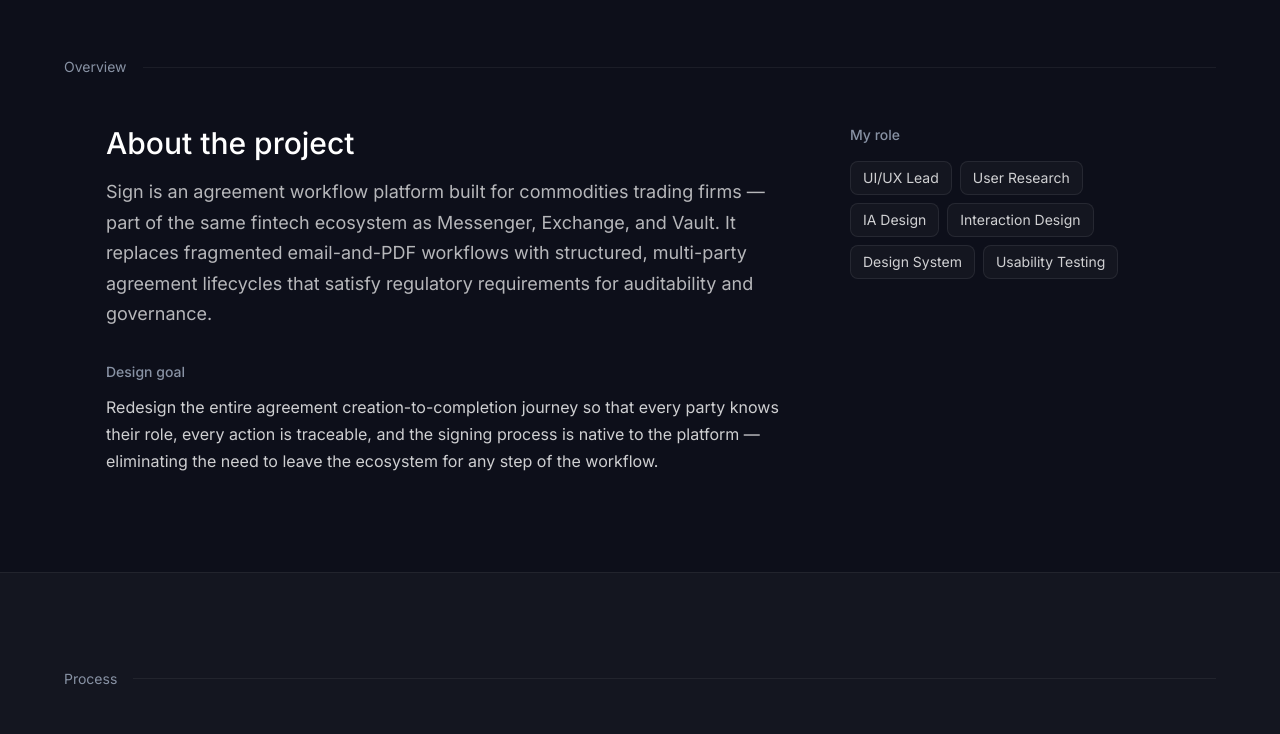
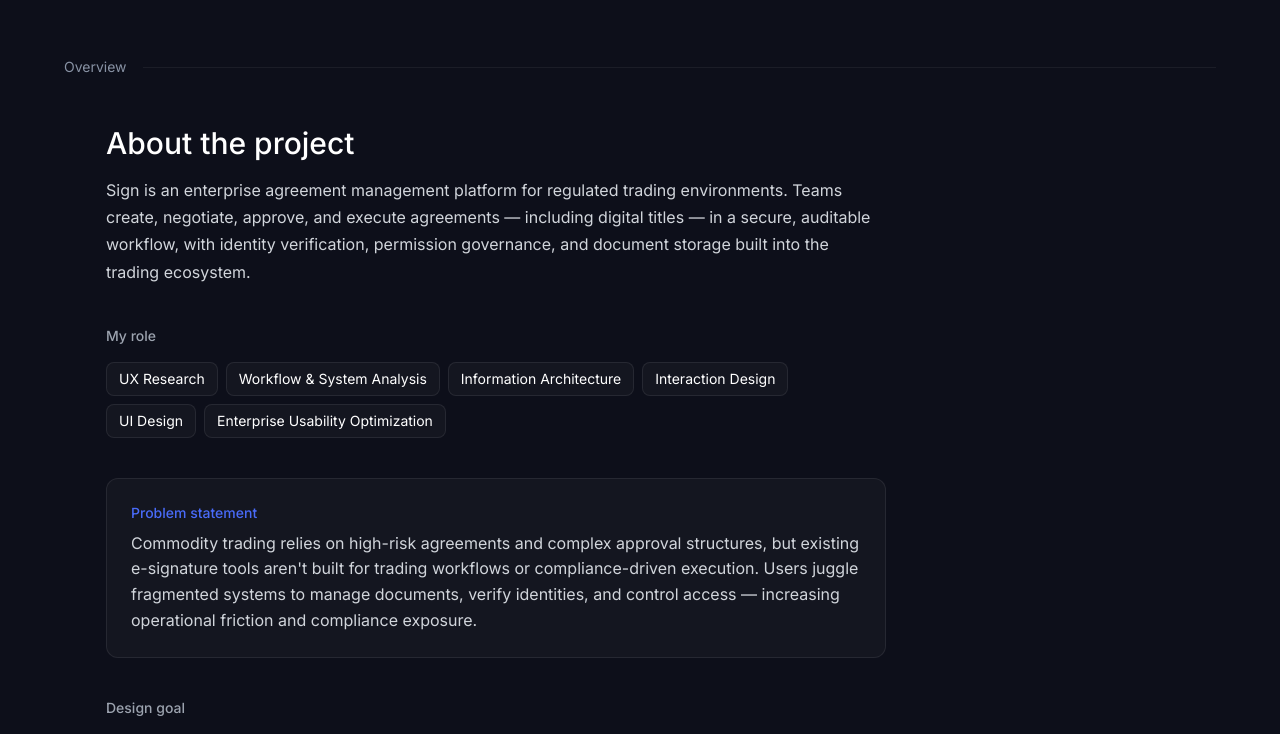
Before and after one commit to AlonaRyzhenko/alyona-portfolio, a Next.js app: page /work/sign in a window 1280 px wide. Shown: the part 840-1574 px from the top of the page. Built offline with nearby package versions, Linux system fonts and the light colour scheme.

Commit message:
Sign: rebuild Overview to vertical layout, mirror Messenger

```diff
--- a/app/work/sign/SignCaseStudy.tsx
+++ b/app/work/sign/SignCaseStudy.tsx
@@ -97,12 +97,12 @@ const impacts = [
 ];
 
 const responsibilities = [
-  "UI/UX Lead",
-  "User Research",
-  "IA Design",
+  "UX Research",
+  "Workflow & System Analysis",
+  "Information Architecture",
   "Interaction Design",
-  "Design System",
-  "Usability Testing",
+  "UI Design",
+  "Enterprise Usability Optimization",
 ];
 
 export default function SignCaseStudy() {
@@ -177,58 +177,62 @@ export default function SignCaseStudy() {
             initial="hidden"
             whileInView="show"
             viewport={{ once: true, margin: "-80px" }}
-            className="max-w-[1068px] grid lg:grid-cols-3 gap-12 ml-0 lg:ml-[max(0px,calc((100%-1068px)/2))]"
+            className="max-w-[1068px] flex flex-col gap-10 ml-0 lg:ml-[max(0px,calc((100%-1068px)/2))]"
           >
-            <div className="lg:col-span-2 flex flex-col gap-8">
+            {/* About the project */}
             <motion.div variants={stagger}>
               <motion.h2 variants={fadeUp} className="text-3xl font-medium mb-4">
                 About the project
               </motion.h2>
-                <motion.p variants={fadeUp} className="text-white/70 text-lg leading-[1.7]">
-                  Sign is an agreement workflow platform built for commodities
-                  trading firms — part of the same fintech ecosystem as
-                  Messenger, Exchange, and Vault. It replaces fragmented
-                  email-and-PDF workflows with structured, multi-party agreement
-                  lifecycles that satisfy regulatory requirements for auditability
-                  and governance.
+              <motion.p variants={fadeUp} className="text-[#D1D5DB] text-base leading-[1.7] max-w-[780px]">
+                Sign is an enterprise agreement management platform for regulated trading environments. Teams create, negotiate, approve, and execute agreements — including digital titles — in a secure, auditable workflow, with identity verification, permission governance, and document storage built into the trading ecosystem.
               </motion.p>
             </motion.div>
+
+            {/* My role */}
             <motion.div variants={stagger}>
               <motion.h3
                 variants={fadeUp}
-                  className="text-[#8892a4] text-sm font-medium mb-3"
-                >
-                  Design goal
-                </motion.h3>
-                <motion.p variants={fadeUp} className="text-white/80 text-base leading-[1.7]">
-                  Redesign the entire agreement creation-to-completion journey
-                  so that every party knows their role, every action is
-                  traceable, and the signing process is native to the platform —
-                  eliminating the need to leave the ecosystem for any step of
-                  the workflow.
-                </motion.p>
-              </motion.div>
-            </div>
-
-            <div>
-              <motion.h3
-                variants={fadeUp}
-                className="text-[#8892a4] text-sm font-medium mb-4"
+                className="text-[#9CA3AF] text-sm font-medium mb-4"
               >
                 My role
               </motion.h3>
-              <motion.div variants={stagger} className="flex flex-wrap gap-2">
+              <motion.div variants={stagger} className="flex flex-wrap gap-2 max-w-[720px]">
                 {responsibilities.map((r) => (
                   <motion.span
                     key={r}
                     variants={fadeUp}
-                    className="px-3 py-1.5 rounded-lg bg-card border border-white/[0.08] text-white/80 text-sm"
+                    className="px-3 py-1.5 rounded-lg bg-card border border-white/[0.08] text-white text-sm"
                   >
                     {r}
                   </motion.span>
                 ))}
               </motion.div>
-            </div>
+            </motion.div>
+
+            {/* Problem statement */}
+            <motion.div
+              variants={fadeUp}
+              className="p-6 rounded-xl bg-card border border-white/[0.08] max-w-[780px]"
+            >
+              <h3 className="text-accent text-sm font-medium mb-2">Problem statement</h3>
+              <p className="text-[#D1D5DB] text-base leading-[1.6]">
+                Commodity trading relies on high-risk agreements and complex approval structures, but existing e-signature tools aren't built for trading workflows or compliance-driven execution. Users juggle fragmented systems to manage documents, verify identities, and control access — increasing operational friction and compliance exposure.
+              </p>
+            </motion.div>
+
+            {/* Design goal */}
+            <motion.div variants={stagger}>
+              <motion.h3
+                variants={fadeUp}
+                className="text-[#9CA3AF] text-sm font-medium mb-3"
+              >
+                Design goal
+              </motion.h3>
+              <motion.p variants={fadeUp} className="text-[#D1D5DB] text-base leading-[1.7] max-w-[780px]">
+                Design a unified agreement workflow that reduces system switching, clarifies permission ownership, and supports secure, scalable document execution in enterprise trading environments.
+              </motion.p>
+            </motion.div>
           </motion.div>
         </div>
       </section>
```
Lines whose indentation alone changed are shown as unchanged.
